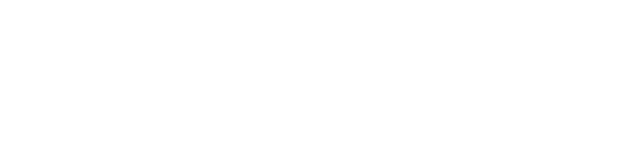
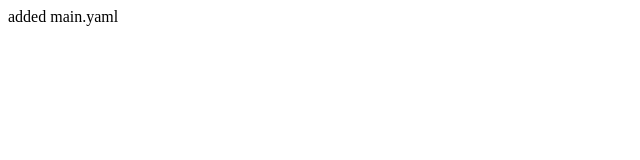
Before and after one commit to mohammed-mansour000/cicd_session_2, a plain HTML site: page index.html in a window 1280 px wide. Shown: the whole page, without its empty margins (0-640 px from the left). Drawn offline with Linux system fonts and the light colour scheme.

Commit message:
first job activation from push

```diff
--- a/index.html
+++ b/index.html
@@ -6,6 +6,6 @@
     <title>Document</title>
 </head>
 <body>
-
+    added main.yaml
 </body>
 </html>
```
